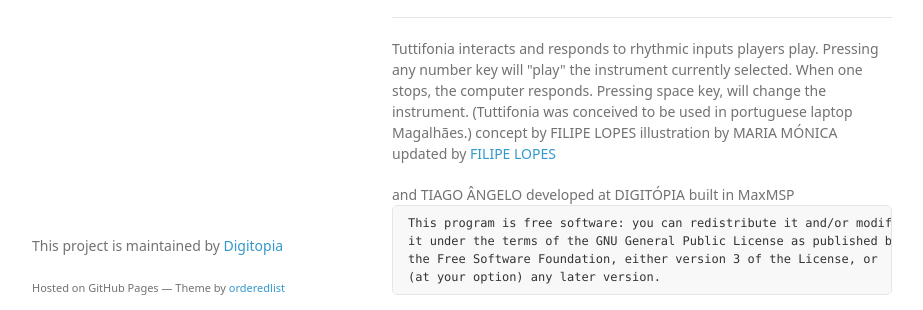
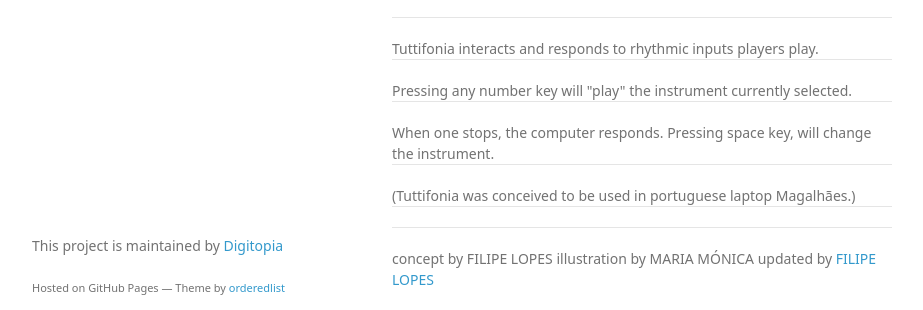
Before and after one commit to Digitopia/Tuttifonia, a plain HTML site: page index.html in a window 1280 px wide. Shown: the part 433-743 px from the top of the page, without its empty margins (178-1101 px from the left). Drawn offline with Linux system fonts and the light colour scheme; a web font is replaced by a local one.

Commit message:
Update index.html

```diff
--- a/index.html
+++ b/index.html
@@ -32,12 +32,12 @@
 <iframe width="420" height="315" src="https://www.youtube.com/embed/RYb7_Rf7O78" frameborder="0" allowfullscreen></iframe>
 <hr>
 <hr>
-Tuttifonia interacts and responds to rhythmic inputs players play.
-Pressing any number key will "play" the instrument currently selected.
-When one stops, the computer responds. Pressing space key, will change the instrument.
+Tuttifonia interacts and responds to rhythmic inputs players play. <hr>
+Pressing any number key will "play" the instrument currently selected. <hr>
+When one stops, the computer responds. Pressing space key, will change the instrument.<hr>
 (Tuttifonia was conceived to be used in portuguese laptop Magalhães.)
 
-
+<hr><hr>
     concept by FILIPE LOPES
     illustration by MARIA MÓNICA
     updated by <a href="http://www.filipelopes.net/Software/tuttifonia.html">FILIPE LOPES</a></p> and TIAGO ÂNGELO
```
